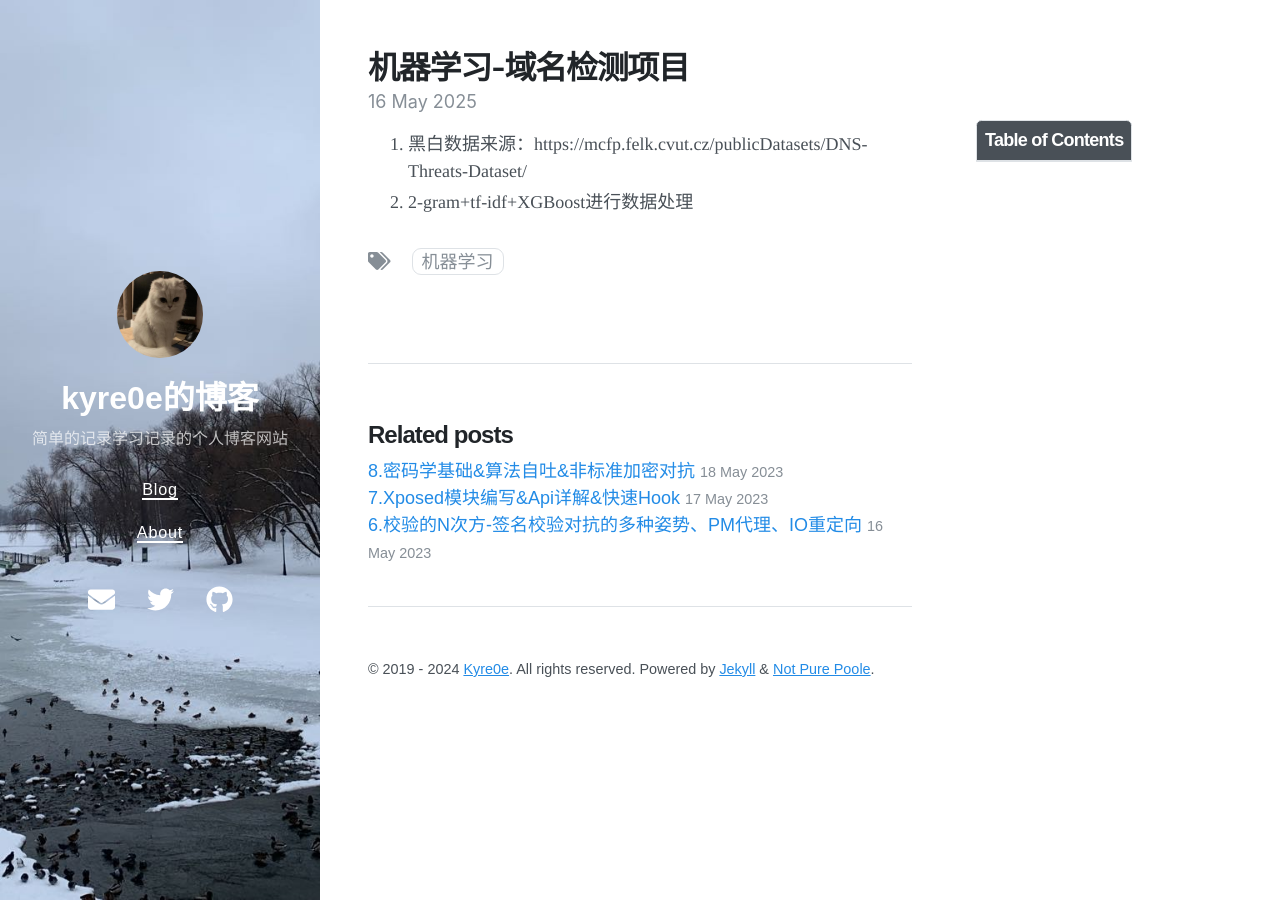
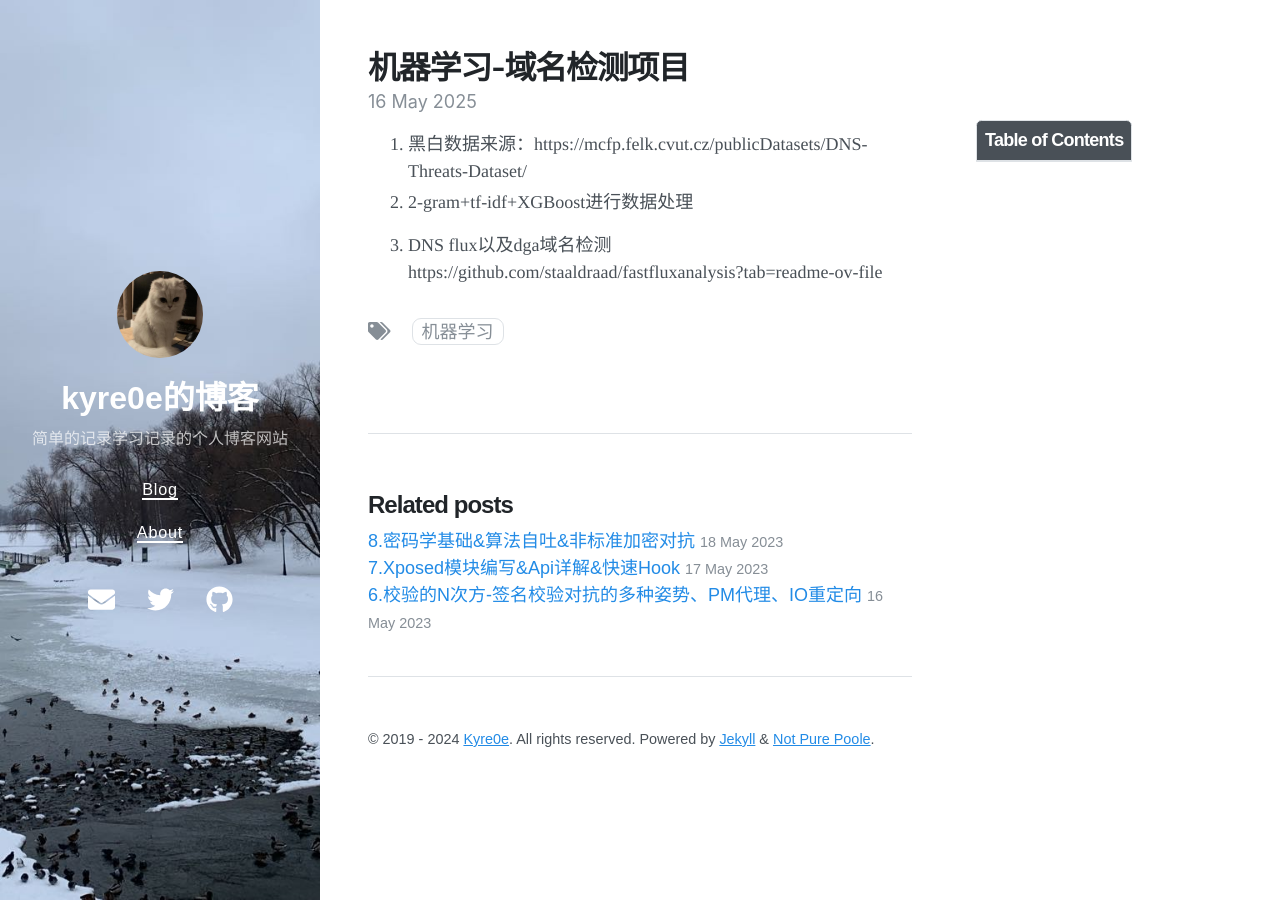
Before and after one commit to Kyre0ee/Kyre0ee.github.io, a Jekyll site: the page built from _posts/2024-05-16-域名检测.md, in a window 1280 px wide. Built offline with Jekyll 4.4.1, drawn with Linux system fonts in a browser that asks for light colours; nearby versions of some CDN libraries.

Commit message:
Update 2024-05-16-域名检测.md

```diff
--- a/_posts/2024-05-16-域名检测.md
+++ b/_posts/2024-05-16-域名检测.md
@@ -8,3 +8,5 @@ toc: true
 
 1. 黑白数据来源：https://mcfp.felk.cvut.cz/publicDatasets/DNS-Threats-Dataset/
 2. 2-gram+tf-idf+XGBoost进行数据处理
+
+3. DNS flux以及dga域名检测https://github.com/staaldraad/fastfluxanalysis?tab=readme-ov-file
```
